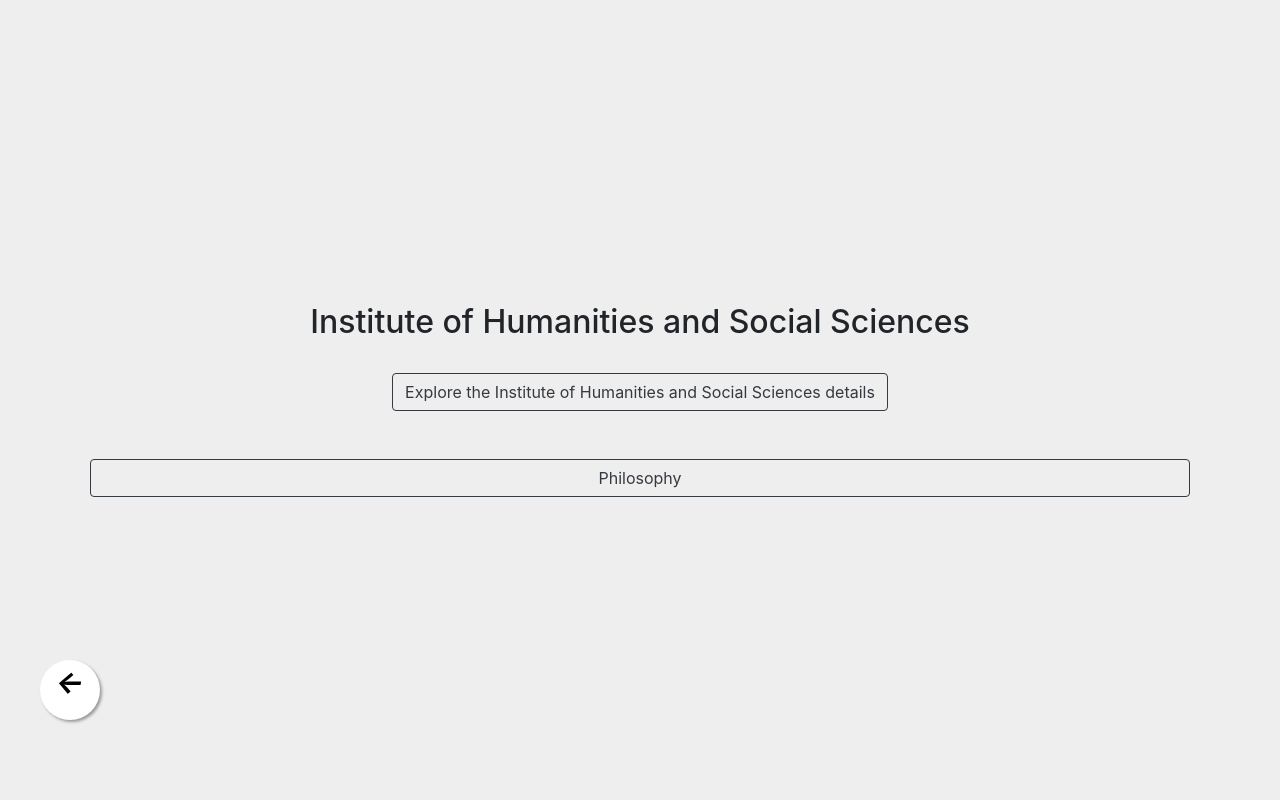
After one commit to Erikba700/university_website, a Django app: page /structure/institutes/1/ in a window 1280 px wide. The commit adds this page. Run offline with Django 5.2, Linux system fonts and the light colour scheme; data comes from the database, SQL or seed files in the repository; some libraries are stand-ins or nearby versions.

Commit message:
Added Institutes

```diff
--- a/programs/admin.py
+++ b/programs/admin.py
@@ -1,7 +1,8 @@
 from django.contrib import admin
 
-from .models import Program, Test, ProgramTestRequirement
+from .models import Program, Test, ProgramTestRequirement, Institutes
 
 admin.site.register(Program)
 admin.site.register(ProgramTestRequirement)
 admin.site.register(Test)
+admin.site.register(Institutes)
--- a/programs/models.py
+++ b/programs/models.py
@@ -1,4 +1,12 @@
 from django.db import models
+
+
+class Institutes(models.Model):
+    name = models.CharField(max_length=200)
+    description = models.TextField(null=True, blank=True)
+
+    def __str__(self):
+        return self.name
 
 
 class Test(models.Model):
@@ -10,8 +18,9 @@ class Test(models.Model):
 
 class Program(models.Model):
     name = models.CharField(max_length=200)
-    details = models.CharField(max_length=550)
+    details = models.TextField(max_length=550)
     tests = models.ManyToManyField(Test, through='ProgramTestRequirement', related_name='programs')
+    institute = models.ForeignKey(Institutes, on_delete=models.CASCADE, related_name='institute', null=True, blank=True)
 
     def __str__(self):
         return self.name
--- a/programs/urls.py
+++ b/programs/urls.py
@@ -1,10 +1,12 @@
 from django.urls import path
-from .views import ProgramListView, ProgramDetailView, ProgramSearchView
+from .views import ProgramListView, ProgramDetailView, ProgramSearchView, InstitutesListView, InstituteDetailView
 
 app_name = 'programs'
 
 urlpatterns = [
     path('programs/', ProgramListView.as_view(), name='program-list'),
     path('programs/<int:pk>/', ProgramDetailView.as_view(), name='program-detail'),
+    path('institutes/', InstitutesListView.as_view(), name='institute-list'),
+    path('institutes/<int:pk>/', InstituteDetailView.as_view(), name='institute-detail'),
     path('search/', ProgramSearchView.as_view(), name='program-search'),
 ]
--- a/programs/views.py
+++ b/programs/views.py
@@ -1,6 +1,6 @@
 from django.views.generic import ListView, DetailView
 
-from .models import Program
+from .models import Program, Institutes
 
 
 class ProgramListView(ListView):
@@ -32,3 +32,22 @@ class ProgramSearchView(ListView):
         context = super().get_context_data(**kwargs)
         context['query'] = self.request.GET.get('q', '')
         return context
+
+
+class InstitutesListView(ListView):
+    model = Institutes
+    template_name = 'programs/institutes_list.html'
+    context_object_name = 'institutes'
+
+
+class InstituteDetailView(DetailView):
+    model = Institutes
+    template_name = 'programs/institutes_details.html'
+    context_object_name = 'institute'
+
+    def get_context_data(self, **kwargs):
+        context = super().get_context_data(**kwargs)
+
+        context['programs'] = Program.objects.filter(institute=self.object)
+
+        return context
--- a/static/css/detail_page.css
+++ b/static/css/detail_page.css
@@ -19,24 +19,7 @@
 }
 
 .badge-min-grade {
-    background-color: #28a745;
+    background-color: GRAY;
     color: #fff;
     font-size: 14px;
 }
-
-.return-button {
-    margin-top: 30px;
-    text-align: center;
-}
-
-.return-button a {
-    color: #fff;
-    background-color: #343a40;
-    padding: 10px 20px;
-    border-radius: 5px;
-    text-decoration: none;
-}
-
-.return-button a:hover {
-    background-color: #212529;
-}
--- /dev/null
+++ b/static/css/display.css
@@ -0,0 +1,18 @@
+#hiddenText {
+    display: none;
+}
+
+button {
+    padding: 11px 20px;
+    border-radius: 25px;
+    border: none;
+    background-color: gray;
+    color: #fff;
+    font-size: 16px;
+    cursor: pointer;
+    transition: background-color 0.3s ease;
+}
+
+button:hover {
+    background-color: #45a049;
+}
--- /dev/null
+++ b/static/js/text_dropdown.js
@@ -0,0 +1,8 @@
+document.getElementById('showTextButton').addEventListener('click', function() {
+    var text = document.getElementById('hiddenText');
+    if (text.style.display === 'block') {
+        text.style.display = 'none';
+    } else {
+        text.style.display = 'block';
+    }
+});
--- a/templates/main/main_page.html
+++ b/templates/main/main_page.html
@@ -47,7 +47,7 @@
     <section class="et-slide" id="tab-faculty">
             <h1>Meet Our Institutes</h1><br>
         <div class="content-container">
-            <p>Our institute members are committed to your success. Learn more about their backgrounds and areas of expertise. Visit our <button type="button" class="btn btn-outline-dark"><a href="#" class="button-link">Institute directory</a></button></p>
+            <p>Our institute members are committed to your success. Learn more about their backgrounds and areas of expertise. Visit our <button type="button" class="btn btn-outline-dark"><a href="{% url 'programs:institute-list' %}" class="button-link">Institute directory</a></button></p>
         </div>
     </section>
     <section class="et-slide" id="tab-contact">
--- /dev/null
+++ b/templates/programs/institutes_details.html
@@ -0,0 +1,38 @@
+{% load static %}
+<!DOCTYPE html>
+<html lang="en">
+<head>
+    <meta charset="UTF-8">
+    <title>{{ institute.name }} - BlankUniversity</title>
+    <link rel="stylesheet" href="{% static 'css/navbar.css' %}">
+    <link rel="stylesheet" href="{% static 'css/additionButton.css' %}">
+    <link rel="stylesheet" href="{% static 'css/detail_page.css' %}">
+    <link rel="stylesheet" href="{% static 'css/display.css' %}">
+    <script src="https://ajax.googleapis.com/ajax/libs/jquery/3.5.1/jquery.min.js"></script>
+    <link rel="stylesheet" href="https://stackpath.bootstrapcdn.com/bootstrap/4.5.2/css/bootstrap.min.css">
+    <style>
+
+    </style>
+</head>
+<body>
+<section class="et-hero-tabs">
+    <h2>{{ institute.name }}</h2><br>
+    <button id="showTextButton" class="btn btn-outline-dark">Explore the {{ institute.name }} details</button>
+    <main class="container">
+        <h3 id="hiddenText" class="program-details">{{ institute.description }}</h3>
+    </main>
+    <br><br>
+    {% for program in programs %}
+    <div class="center">
+        <a style="width:1100px;" class="btn btn-outline-dark" href="{% url 'programs:program-detail' program.pk %}">{{ program.name }}</a><br>
+    </div>
+    {% endfor %}
+    <div class="return-arrow" id="returnButton" data-url="{% url 'programs:institute-list' %}">
+        <i class="my-float">←</i>
+    </div>
+</section>
+<script src="{% static 'js/redirect.js' %}"></script>
+<script src="{% static 'js/text_dropdown.js' %}"></script>
+<script src="{% static 'js/navbar.js' %}" defer></script>
+</body>
+</html>
--- a/university_website/urls.py
+++ b/university_website/urls.py
@@ -19,7 +19,7 @@ from django.urls import path, include
 
 urlpatterns = [
     path('admin/', admin.site.urls),
-    path('', include('student.urls')),
+    path('student/', include('student.urls')),
     path('', include('static_webpages.urls')),
-    path('', include('programs.urls'))
+    path('structure/', include('programs.urls'))
 ]
```
Also changed, not shown: student/models.py (+0 -13 lines), templates/programs/institutes_list.html (added, +42 -0 lines), templates/programs/programs_details.html (+7 -7 lines), db.sqlite3, programs/migrations/0006_institutes_program_institute.py (added), programs/migrations/0007_institutes_description.py (added), programs/migrations/0008_alter_program_details.py (added), student/migrations/0003_delete_chosenstudyfield_delete_studyfields.py (added).
